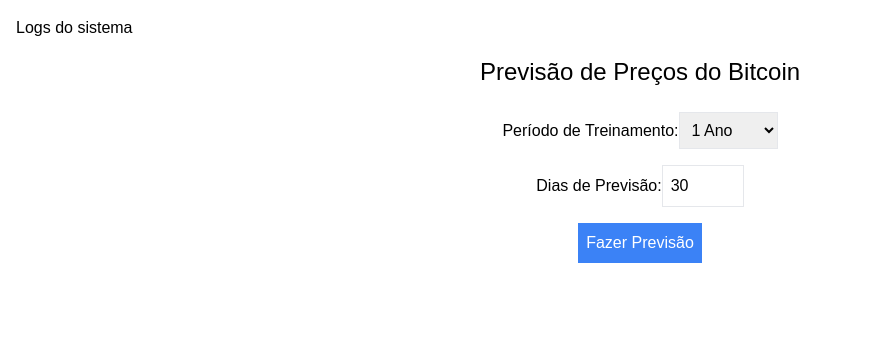
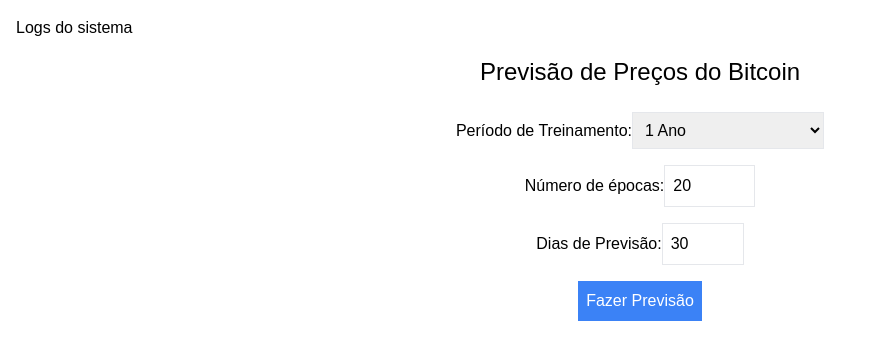
Before and after one commit to LuizaRubim/m7-activities, a Next.js app in the folder src/frontend/criptorpheu/: page / in a window 1280 px wide. Shown: the top 360 px of the page, without its empty margins (0-870 px from the left). Built offline with nearby package versions, Linux system fonts and the light colour scheme.

Commit message:
conectando database pra registro de logs

```diff
--- a/src/frontend/criptorpheu/src/components/PredictionForm.js
+++ b/src/frontend/criptorpheu/src/components/PredictionForm.js
@@ -10,12 +10,12 @@ const PredictionForm = () => {
     const [mse, setMse] = useState(null);
     const [mae, setMae] = useState(null);
     const [rmse, setRmse] = useState(null);
+    const [epochs, setEpochs] = useState(20);
 
 
     const handleSubmit = async (e) => {
         e.preventDefault();
-        setLoading(true); // Ativa o estado de carregamento
-
+        setLoading(true);
         try {
             const response = await axios.post('http://localhost:8000/predict', {
                 training_period: trainingPeriod,
@@ -23,6 +23,7 @@ const PredictionForm = () => {
                 mse: mse,
                 mae: mae,
                 rmse: rmse,
+                epochs: epochs,
             });
             console.log(response.data);
             setGraph(response.data.graph);
@@ -56,7 +57,22 @@ const PredictionForm = () => {
                         <option value="6mo">6 Meses</option>
                         <option value="1y">1 Ano</option>
                         <option value="2y">2 Anos</option>
+                        <option value="3y">3 Anos</option>
+                        <option value="5y">5 Anos</option>
+                        <option value="ytd">Desde o inicio do ano</option>
+                        <option value="max">Tudo</option>
                     </select>
+                </label>
+                <label>
+                    Número de épocas:
+                    <input
+                        type="number"
+                        value={epochs}
+                        onChange={(e) => setEpochs(e.target.value)}
+                        min="1"
+                        max="1000"
+                        className="mb-4 p-2 border"
+                    />
                 </label>
                 <label>
                     Dias de Previsão:
```
Also changed, not shown: 1 other file (tests, documents, lock files or other folders).
